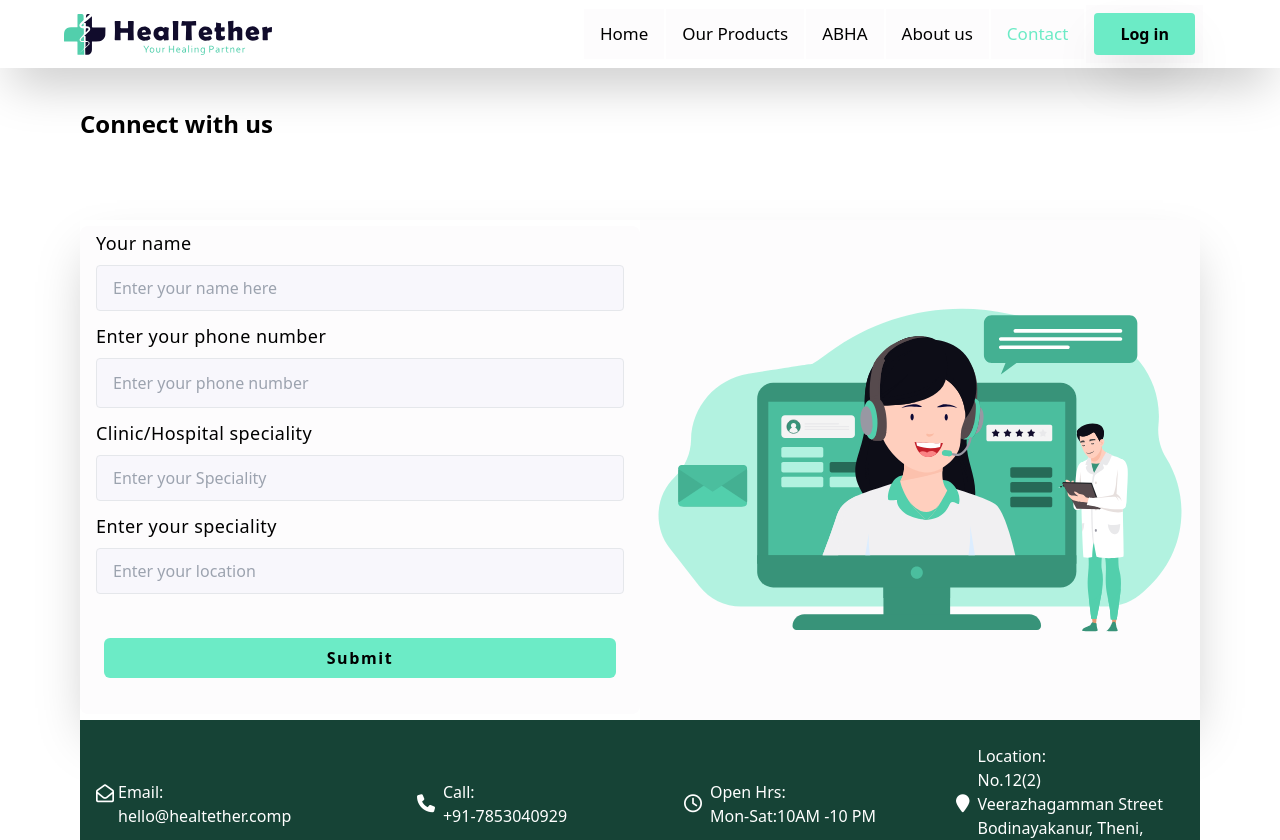
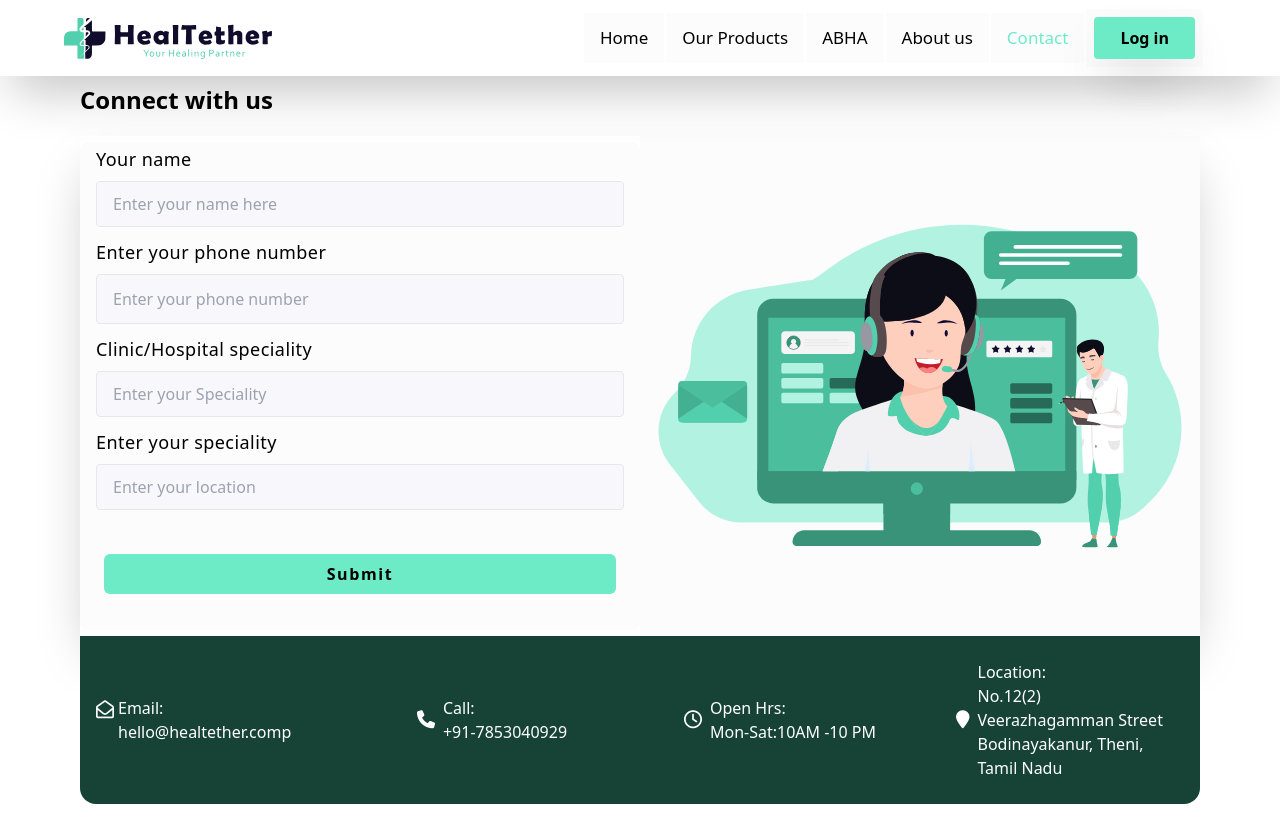
Before and after one commit to md-wasim-123/h, a React (Vite) app: page /contact in a window 1280 px wide. Shown: the top 840 px of the page. Built offline with nearby package versions, Linux system fonts and the light colour scheme; a web font is replaced by a local one.

Commit message:
fixed all

```diff
--- a/src/Layout.jsx
+++ b/src/Layout.jsx
@@ -1,6 +1,6 @@
 import React from 'react'
 import Header from './util/Header/Header'
-import Footer from './util/footer/Footer'
+import Footer from './util/Footer/Footer'
 import { Outlet } from 'react-router-dom'
 
 const Layout = () => {
--- a/src/components/Banner/Banner.jsx
+++ b/src/components/Banner/Banner.jsx
@@ -7,13 +7,13 @@ const Banner = () => {
 
 
     return (
-        <div className='w-full bg-img overflow-hidden '>
+        <div className='w-full bg-img overflow-hidden py-10 md:py-24 '>
             <div className=" w-full  flex flex-col-reverse items-center md:justify-around md:flex-row px-2 md:10 lg:px-[4.5rem] py-5 md:py-10 mx-auto">
                 <div className="flex items-center py-20 md:w-1/2 sm:px-5 md:px-2 md:pb-20 md:pt-10 ">
                     <div className="text-left">
                         <h2
-                            className="text-[35px] herr-text font-bold leading-[3rem]  text-gray-800  md:text-[48px]">
-                            Make Your Hospital Or clinic Digital.
+                            className="text-[35px] herr-text font-bold md:leading-[4rem] trek text-gray-800  md:text-[48px]">
+                            Make your hospital or clinic Digital.
                         </h2>
                         <p className="w-full mx-auto mt-3 text-sm text-black font-normal sm:text-lg md:mt-5 md:text-[18px] md:max-w-6xl">
                             Your trusted partner in digital transformation. Our innovative platform seamlessly integrates into the workflows of both hospitals and clinics, offering a comprehensive solution for patient management.
@@ -43,9 +43,7 @@ const Banner = () => {
                     </div>
                 </div>
                 <div className="pt-8 md:w-1/2 lg:pb-20 lg:pt-10 ">
-
-                            <img  className='w-full '  src={img1} />
-
+                  <img  className='w-full '  src={img1} />
                 </div>
             </div>
             <div className='px-2'>
--- a/src/pages/Abha/Abha.jsx
+++ b/src/pages/Abha/Abha.jsx
@@ -6,8 +6,8 @@ import abha2 from '../../Assets/Abha/2.svg';
 import abha3 from '../../Assets/Abha/3.svg';
 const Abha = () => {
   return (
-    <div>
-      <div>
+    <div className='pt-32'>
+
         <div className=' mx-4 md:mx-16 my-10'>
           <h1 className='text-xl md:text-3xl font-medium'>Discover Ayushman Bharat Health Account (ABHA)</h1>
           <p className=' text-xs md:text-base font-normal'>"ABHA, under the Ayushman Bharat Digital Mission, is a groundbreaking initiative by the Indian government. It offers individuals a unique health identifier and a centralized digital health account. Learn more about the benefits and how ABHA is revolutionizing healthcare."</p>
@@ -45,7 +45,7 @@ const Abha = () => {
             <button className=' bg-[#6CEBC6] text-black font-medium px-6 py-3 rounded my-6 text-base'>Explore Abha on Official Website</button>
           </div>
         </div>
-      </div>
+
     </div>
   );
 }
--- a/src/pages/Contact/Contact.jsx
+++ b/src/pages/Contact/Contact.jsx
@@ -2,9 +2,9 @@ import React from 'react'
 import img from '../../Assets/contact/contact.svg'
 const Contact = () => {
     return (
-        <div className='p-5 md:p-0'>
-            <h1 className='text-2xl px-5  md:text-pretty md:px-20 py-10 font-semibold'>Connect with us</h1>
-            <div className='md:container md:mx-auto md:px-20 md:p-10 w-full lg:max-w-7xl flex items-center justify-center  flex-col'>
+        <div className='my-16 md:p-0 w-full h-full '>
+            <h1 className='text-2xl px-5  md:text-pretty md:px-20  py-5    font-semibold'>Connect with us</h1>
+            <div className='md:container md:mx-auto md:px-20   w-full lg:max-w-7xl flex items-center justify-center  flex-col'>
                 {/* form box design */}
                 <div className='flex items-center justify-center w-full shadow-2xl '>
                     <div className='w-full lg:w-1/2 '>
--- a/src/pages/about/About.jsx
+++ b/src/pages/about/About.jsx
@@ -11,8 +11,8 @@ const About = () => {
   return (
     <div>
       {/* //herr */}
-      <div className='md:container md:mx-auto flex items-center w-full flex-col-reverse md:flex-row md:justify-between p-5 md:p-14 md:px-20'>
-        <div className='md:w-1/2  py-3  '>
+      <div className='md:container md:mx-auto flex items-center my-16 w-full flex-col-reverse md:flex-row md:justify-between  md:py-14  md:px-20'>
+        <div className='md:w-1/2  py-3  px-5 md:px-2 '>
           <div className='hidden  md:block flex-col '>
             <Link to={'/'}><i className="fa-solid fa-arrow-left text-3xl pb-10"></i></Link>
             <h1 className='text-2xl  py-1 font-medium'>About us</h1>
--- a/src/util/Header/Header.jsx
+++ b/src/util/Header/Header.jsx
@@ -21,8 +21,8 @@ const Header = () => {
     // }
 
     return (
-        <nav className="bg-white border-gray-200  lg:shadow-2xl">
-            <div className="w-full max-w-7xl mx-auto px-2 py-1 md:px-16 flex lg:flex-row flex-wrap items-center justify-between ">
+        <nav className="fixed top-0 w-full z-10  lg:shadow-2xl">
+            <div className="w-full bg-white mx-auto px-2 py-2 md:px-16 flex lg:flex-row flex-wrap items-center justify-between ">
                 <a href="#" className="flex items-center px-2 md:px-0">
                     <img src={logo} className="w-36 md:w-52 object-cover" alt="Flowbite Logo" />
                 </a>
```
